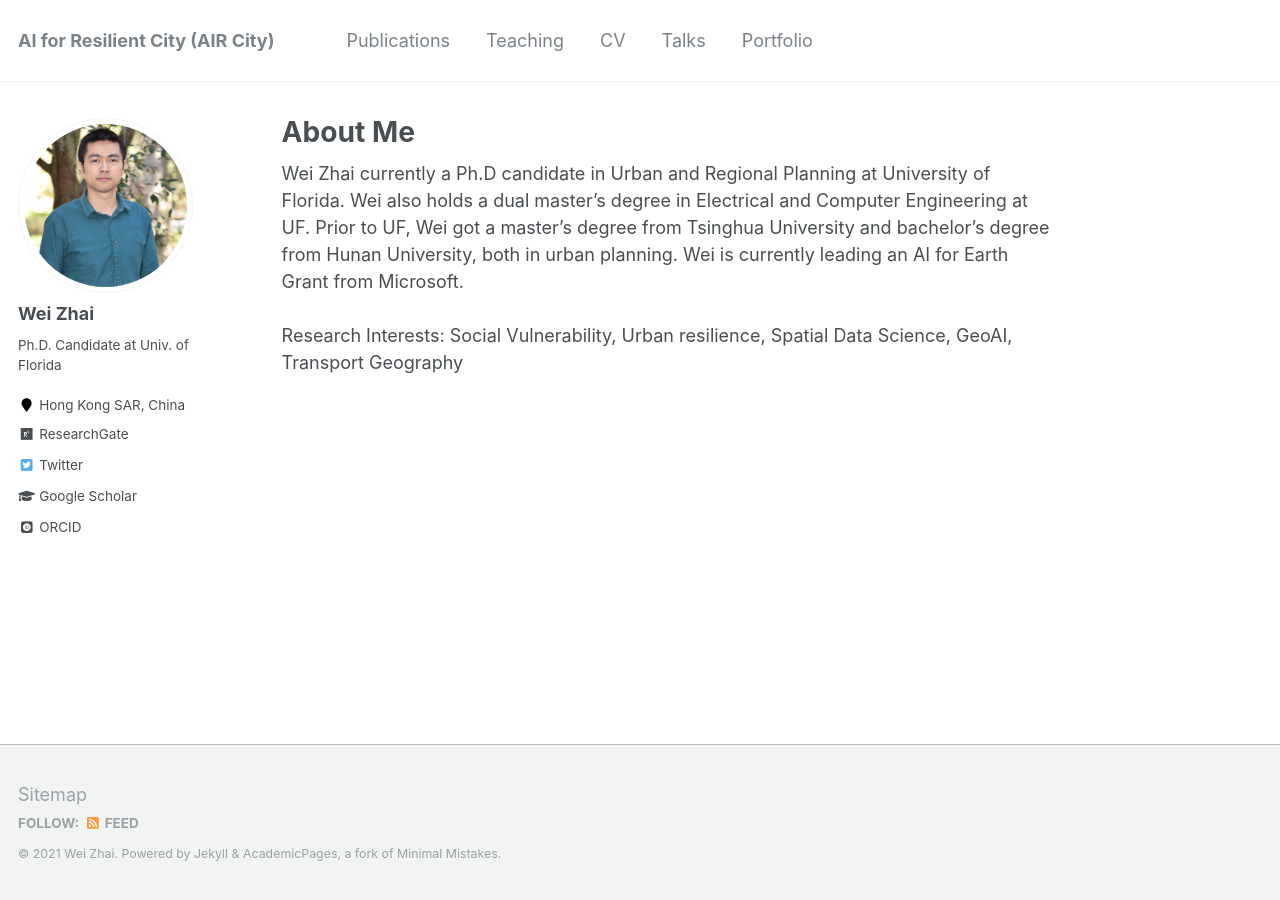
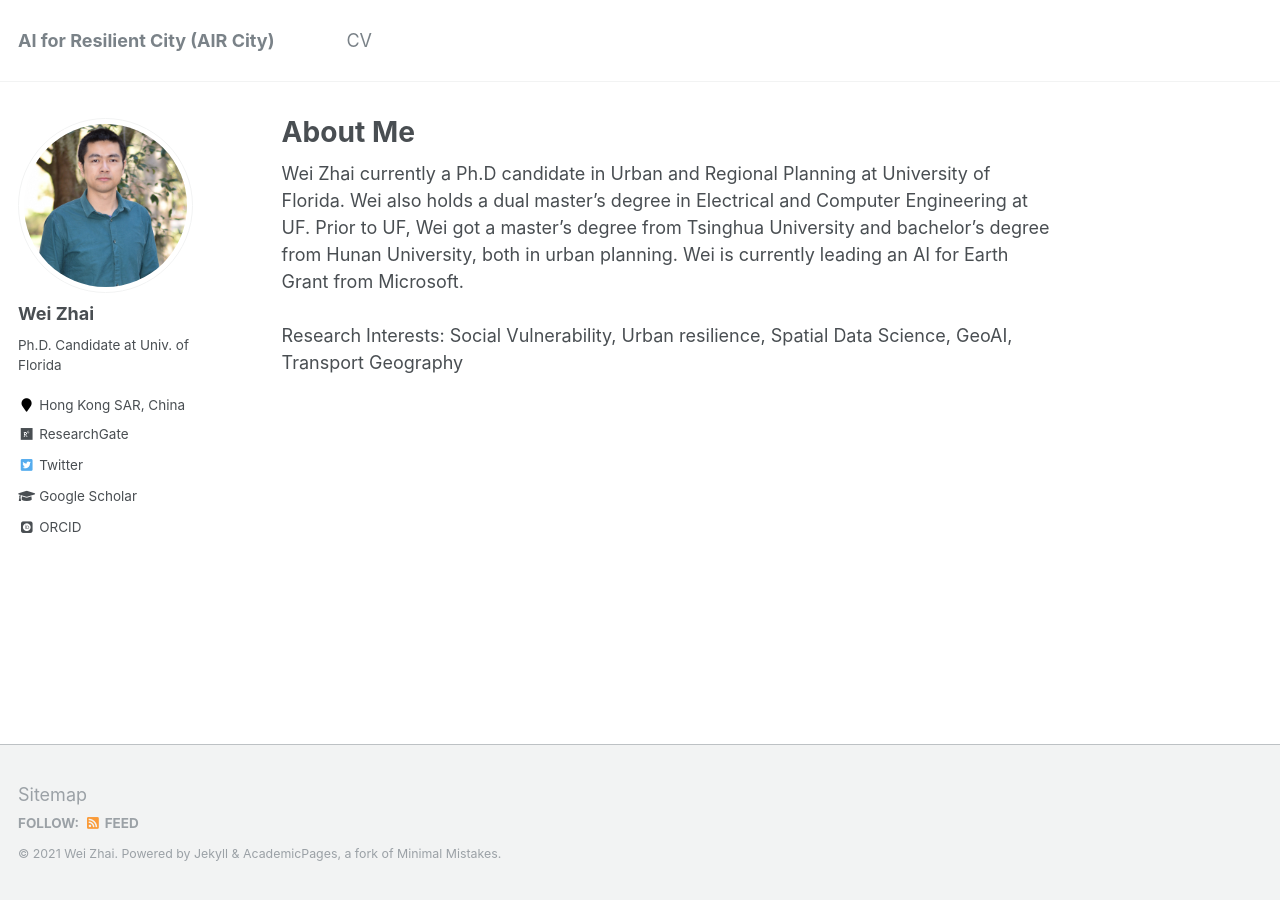
Before and after one commit to skywalkerzhai/weizhai.github.io, a Jekyll site: the page built from _pages/about.md, in a window 1280 px wide. Built offline with Jekyll 4.4.1, drawn with Linux system fonts in a browser that asks for light colours; some web fonts are replaced.

Commit message:
Update navigation.yml

```diff
--- a/_data/navigation.yml
+++ b/_data/navigation.yml
@@ -1,16 +1,4 @@
 # main links links
 main:
-  - title: "Publications"
-    url: /publications/
-
-  - title: "Teaching"
-    url: /teaching/
-
   - title: "CV"
     url: /cv/
-
-  - title: "Talks"
-    url: /talks/
-
-  - title: "Portfolio"
-    url: /portfolio/
```
